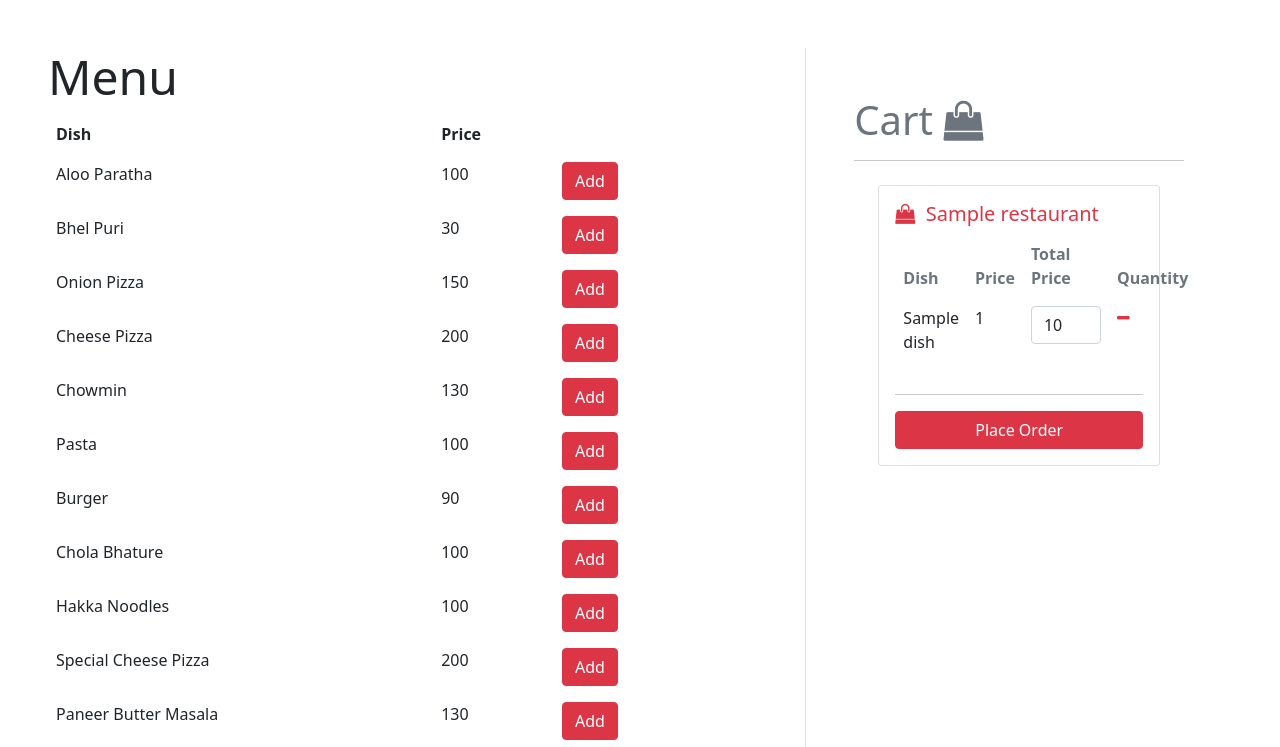
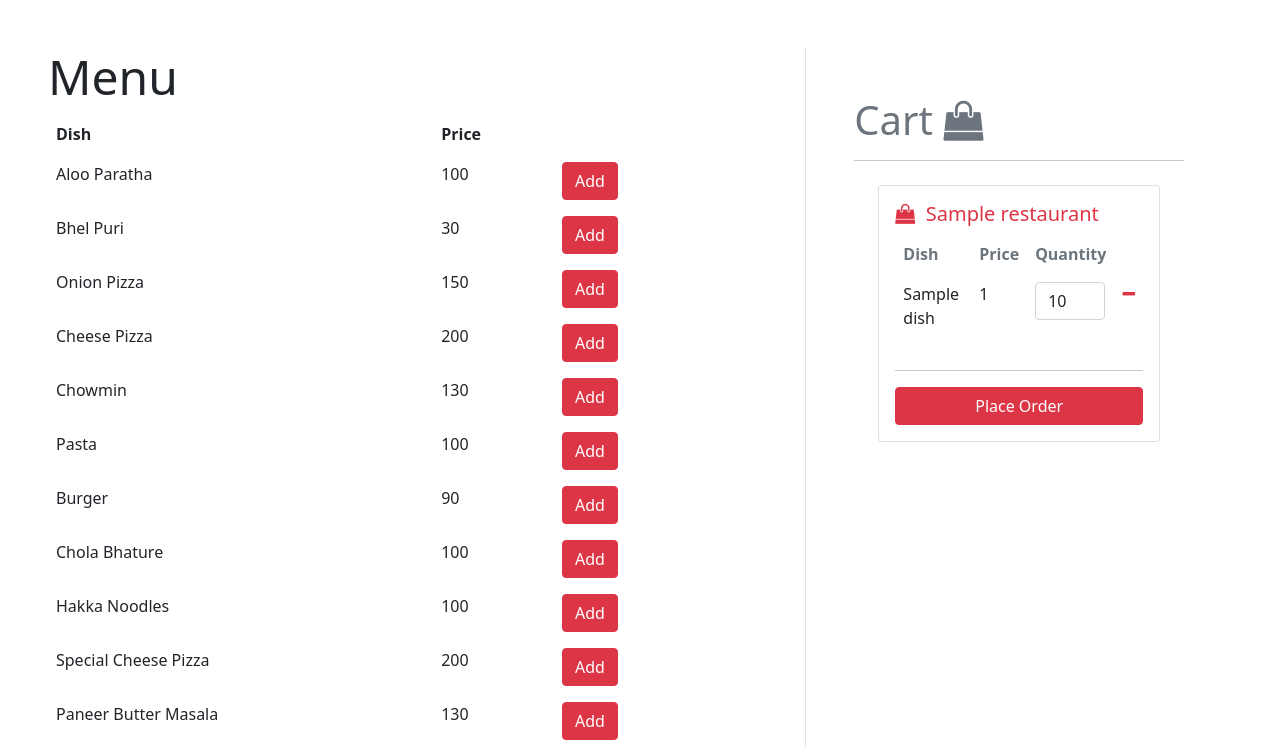
Before and after one commit to deepakpeethambaran99/zomato-demo, a Django app: template templates/customer/index.html in a window 1280 px wide. Shown: the part 459-1206 px from the top of the page. Run offline with Django 4.2, Linux system fonts and the light colour scheme; data comes from the database, SQL or seed files in the repository; both versions use the stored data as it was after the commit; tables that the repository leaves empty hold one stand-in row (values such as "Sample post"); the template is opened without the code that fills it: values that come from a table or form of the project are taken from there, most other values are stand-ins (such as "Sample title", 1, 10 or a date in 2020); some libraries are stand-ins or nearby versions.

Commit message:
final commit

```diff
--- a/templates/customer/cart.html
+++ b/templates/customer/cart.html
@@ -13,7 +13,6 @@
             <tr class="text-secondary">
                 <th scope="col">Dish</th>
                 <th scope="col">Price</th>
-                <th scope="col">Total Price</th>
                 <th scope="col">Quantity</th>
             </tr>
         </thead>
@@ -21,9 +20,11 @@
             {% for dish in dishes %}
             <tr>
                 <td>{{dish}}</td>
-            <td id = "total_price">{{dish.total_price}}</td>
-            <td><input id="quantity-{{dish.id}}" type="number" class="quantity form-control" style="width: 70px;"  value="{{dish.quantity}}"></td>
-            <td><i class="remove fa fa-minus text-danger" id="remove-{{dish.id}}" data-bs-toggle="tooltip" data-bs-placement="right" title="remove" style="cursor: pointer;"></i></td>
+                <td id="total_price">{{dish.total_price}}</td>
+                <td><input id="quantity-{{dish.id}}" type="number" class="quantity form-control" style="width: 70px;"
+                        value="{{dish.quantity}}"></td>
+                <td><i class="remove fa fa-minus text-danger" id="remove-{{dish.id}}" data-bs-toggle="tooltip"
+                        data-bs-placement="right" title="remove" style="cursor: pointer;"></i></td>
 
             </tr>
             {% with restaurantid=dish.restaurant.id %}
@@ -43,45 +44,43 @@
 
 <script>
 
-    $(document).ready(function(){
+    $(document).ready(function () {
 
 
-        function requestAjax(url,data,successfn){
+        function requestAjax(url, data, successfn) {
             var response_data;
 
             return response_data
         }
 
 
-        $(document).on('change', 'input.quantity',function(){
+        $(document).on('change', 'input.quantity', function () {
             var quantity = $(this).val();
             var id = $(this).attr('id');
             var price = $(this).parent('td').prev();
-              id = id.replace("quantity-","");
+            id = id.replace("quantity-", "");
             var url = '{% url "quantity" %}';
-              var data = {id: id, quantity: quantity}
+            var data = { id: id, quantity: quantity }
             $.ajax(
                 {
-                      type:"GET",
+                    type: "GET",
                     url: url,
                     data: data,
-                      success: function( response )
-                      {
+                    success: function (response) {
                         price.html(response['price']);
                     }
                 });
         });
 
-        $(document).on('click','td i.remove',function(){
+        $(document).on('click', 'td i.remove', function () {
             var id = $(this).attr('id');
-            id = id.replace("remove-","");
+            id = id.replace("remove-", "");
             $.ajax(
                 {
-                      type:"GET",
+                    type: "GET",
                     url: "{% url 'remove-from-cart' %}",
-                      data: {"id" : id},
-                      success: function( response )
-                      {
+                    data: { "id": id },
+                    success: function (response) {
                         $("#cart").html(response['cart']);
                     }
                 });
```
Also changed, not shown: requirements.txt (+3 -80 lines), db.sqlite3. Lines whose indentation alone changed are shown as unchanged.
